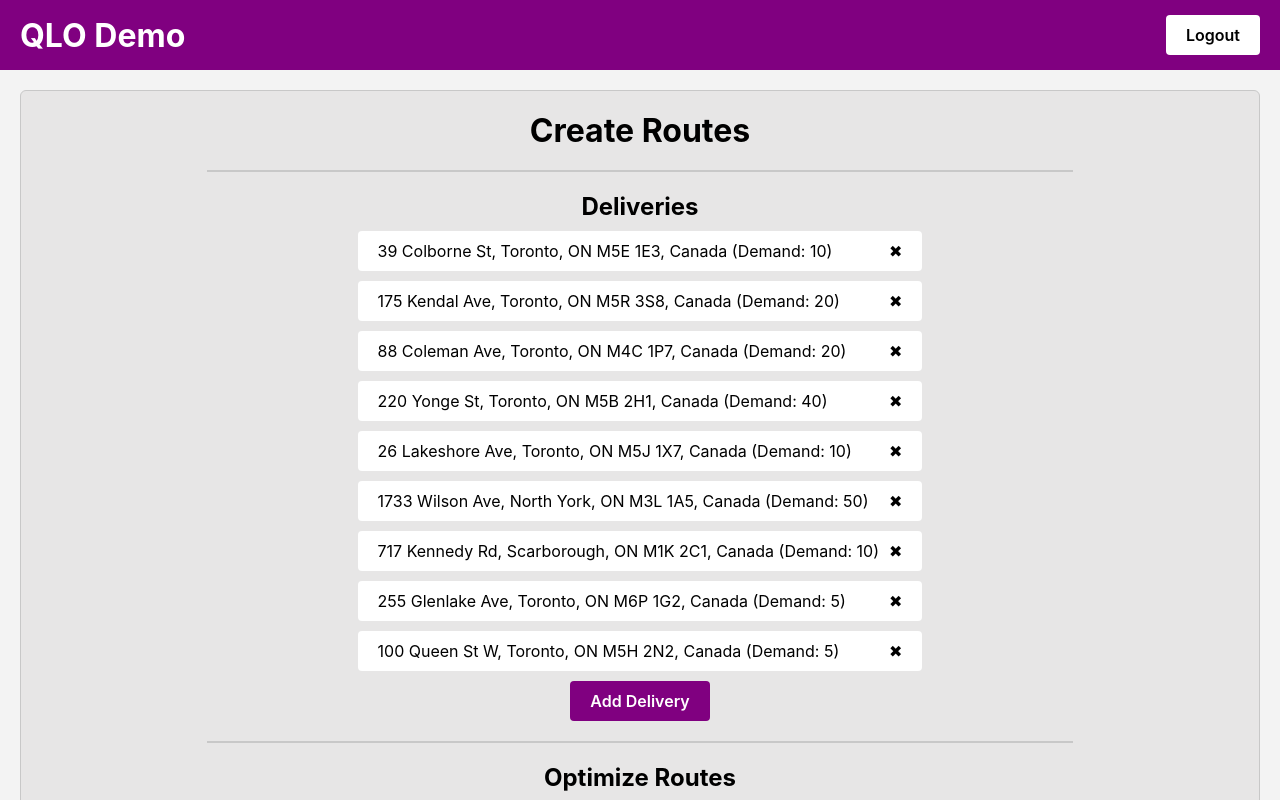
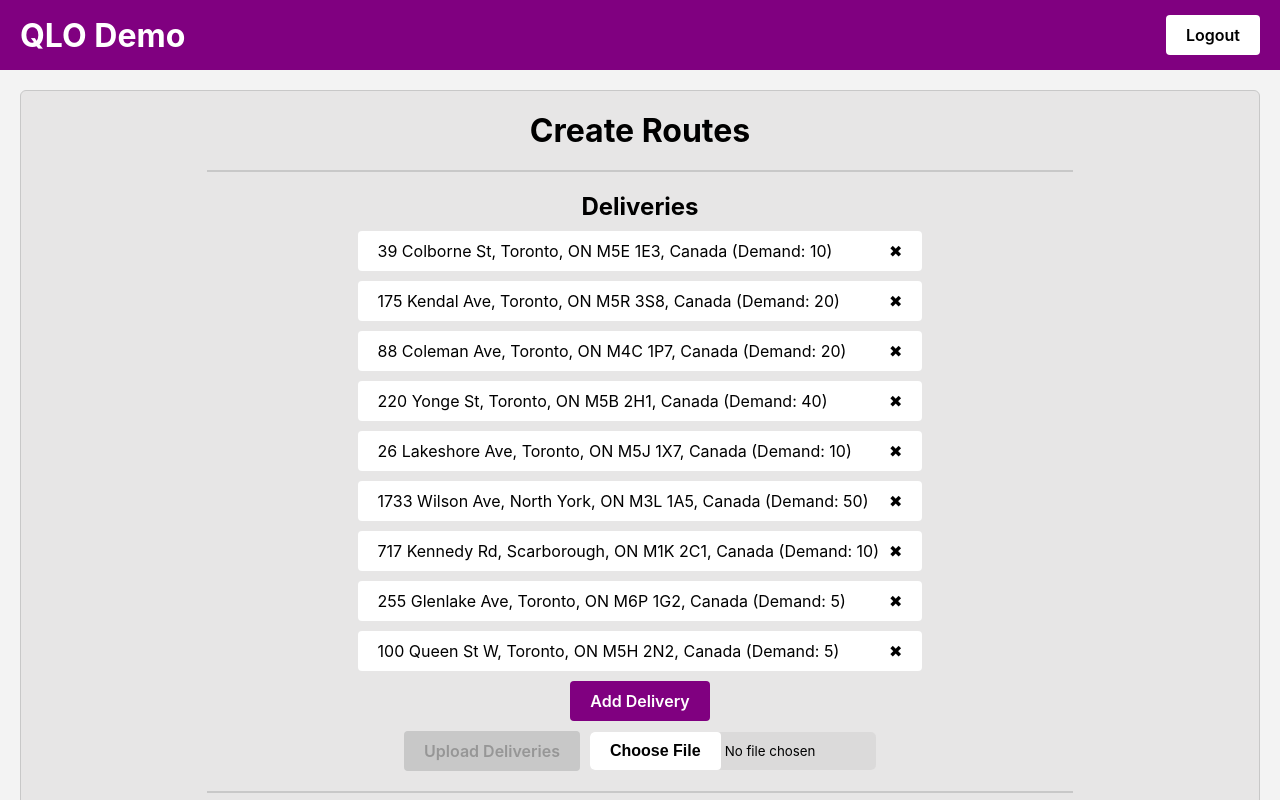
Before and after one commit to JakeNizio/QLO_Demo, a React (Vite) app in the folder client/: page /createroutes in a window 1280 px wide. Shown: the top 800 px of the page. Built offline with nearby package versions, Linux system fonts and the light colour scheme; sample sign-in values are in the browser's storage.

Commit message:
added csv function

```diff
--- a/client/package.json
+++ b/client/package.json
@@ -13,6 +13,7 @@
     "@reduxjs/toolkit": "^2.5.0",
     "@vis.gl/react-google-maps": "^1.4.2",
     "dotenv": "^16.4.7",
+    "papaparse": "^5.5.1",
     "react": "^18.3.1",
     "react-dom": "^18.3.1",
     "react-modal": "^3.16.3",
--- /dev/null
+++ b/client/src/components/CSVUpload.jsx
@@ -0,0 +1,74 @@
+import "../styles/CSVUpload.css";
+import { useState } from "react";
+import Papa from "papaparse";
+import PropTypes from "prop-types";
+
+function CSVUpload({ setDeliveries, geocodeDeliveryAddress }) {
+  const [fileSelected, setFileSelected] = useState(false);
+
+  function handleUpload(e) {
+    e.preventDefault();
+    const file = e.target.file.files[0];
+
+    if (!file) return;
+
+    if (file.type !== "text/csv") {
+      alert("File must be a CSV file");
+      return;
+    }
+
+    Papa.parse(file, {
+      header: true,
+      skipEmptyLines: true,
+      complete: async (results) => {
+        let error = [];
+
+        const rows = results.data;
+
+        for (const [index, row] of rows.entries()) {
+          try {
+            const result = await geocodeDeliveryAddress(
+              row["streetnumber"],
+              row["streetname"],
+              row["postalcode"],
+              row["city"],
+              row["province"],
+              row["demand"]
+            );
+            setDeliveries((prev) => [...prev, result]);
+          } catch (err) {
+            error.push(index);
+          }
+        }
+
+        if (error.length > 0) {
+          alert(`Unable to add lines:\n${error.join(", ")}`);
+        }
+      },
+      error: (err) => {
+        alert(err.message);
+      },
+    });
+  }
+
+  return (
+    <form className="CSVUpload-form" onSubmit={handleUpload}>
+      <button className="btn btn-primary" disabled={!fileSelected}>
+        Upload Deliveries
+      </button>
+      <input
+        type="file"
+        name="file"
+        accept=".csv"
+        onChange={() => setFileSelected(true)}
+      />
+    </form>
+  );
+}
+
+CSVUpload.propTypes = {
+  setDeliveries: PropTypes.func.isRequired,
+  geocodeDeliveryAddress: PropTypes.func.isRequired,
+};
+
+export default CSVUpload;
--- a/client/src/manager/CreateRoutes.jsx
+++ b/client/src/manager/CreateRoutes.jsx
@@ -1,6 +1,7 @@
 import "../styles/CreateRoutes.css";
 import Modal from "react-modal";
 import RouteMap from "../components/RouteMap";
+import CSVUpload from "../components/CSVUpload.jsx";
 import { useState } from "react";
 import {
   useOptimizeRoutesMutation,
@@ -82,17 +83,14 @@ function CreateRoutes() {
     setModalViewRouteIsOpen(false);
   }
 
-  // Handle adding a delivery
-  async function handleAddDelivery(e) {
-    e.preventDefault();
-
-    // Get form values
-    const streetnumber = e.target.elements.streetnumber.value.trim();
-    const streetname = e.target.elements.streetname.value.trim();
-    const postalcode = e.target.elements.postalcode.value.trim();
-    const city = e.target.elements.city.value.trim();
-    const province = e.target.elements.province.value.trim();
-
+  async function geocodeDeliveryAddress(
+    streetnumber,
+    streetname,
+    postalcode,
+    city,
+    province,
+    demand
+  ) {
     // Validation flags
     let errors = [];
 
@@ -138,8 +136,8 @@ function CreateRoutes() {
 
     // If validation errors exist, show alerts and return
     if (errors.length > 0) {
-      alert(errors.join("\n"));
-      return;
+      // alert(errors.join("\n"));
+      throw new Error("bing");
     }
 
     // Concatenate validated address
@@ -149,11 +147,38 @@ function CreateRoutes() {
     try {
       const response = await geocodeAddress({ address }); // Call the geocodeAddress mutation
       const result = response.data.results[0]; // Get the first result
-      const demand = e.target.elements.demand.value; // Get the demand value from the form
-      setDeliveries([...deliveries, { ...result, demand: demand }]); // Add the delivery to the list
+      return { ...result, demand: demand }; // Return the geocode data with the demand value
     } catch (error) {
       console.error(error);
     }
+  }
+
+  // Handle adding a delivery
+  async function handleAddDelivery(e) {
+    e.preventDefault();
+
+    // Get form values
+    const streetnumber = e.target.elements.streetnumber.value.trim();
+    const streetname = e.target.elements.streetname.value.trim();
+    const postalcode = e.target.elements.postalcode.value.trim();
+    const city = e.target.elements.city.value.trim();
+    const province = e.target.elements.province.value.trim();
+    const demand = e.target.elements.demand.value.trim();
+
+    try {
+      const result = await geocodeDeliveryAddress(
+        streetnumber,
+        streetname,
+        postalcode,
+        city,
+        province,
+        demand
+      );
+      setDeliveries([...deliveries, result]);
+    } catch (error) {
+      console.error(error);
+    }
+
     setModalAddDeliveryClose();
   }
 
@@ -208,6 +233,10 @@ function CreateRoutes() {
           <button className="btn btn-primary" onClick={setModalAddDeliveryOpen}>
             Add Delivery
           </button>
+          <CSVUpload
+            setDeliveries={setDeliveries}
+            geocodeDeliveryAddress={geocodeDeliveryAddress}
+          />
         </div>
         <hr />
         {/* Optimize Routes Section */}
--- /dev/null
+++ b/client/src/styles/CSVUpload.css
@@ -0,0 +1,31 @@
+.CSVUpload-form {
+  display: flex;
+  align-items: center;
+  justify-content: center;
+  column-gap: 10px;
+}
+
+.CSVUpload-form input {
+  background-color: rgba(0, 0, 0, 0.05);
+  border-radius: 5px;
+}
+
+.CSVUpload-form input::file-selector-text {
+  background-color: red;
+}
+
+.CSVUpload-form input::file-selector-button {
+  padding: 10px 20px;
+  border: none;
+  border-radius: 4px;
+  cursor: pointer;
+  font-size: 16px;
+  font-weight: 600;
+  background-color: white;
+  color: black;
+  transition: all 0.2s ease-in-out;
+}
+
+.CSVUpload-form input::file-selector-button:hover {
+  background-color: rgb(216, 216, 216);
+}
--- a/client/src/styles/Page.css
+++ b/client/src/styles/Page.css
@@ -43,6 +43,13 @@
   font-size: 16px;
   font-weight: 600;
   transition: all 0.2s ease-in-out;
+}
+
+.btn:disabled,
+.btn:disabled:hover {
+  background-color: rgb(200, 200, 200);
+  color: rgb(150, 150, 150);
+  cursor: not-allowed;
 }
 
 .btn-primary {
```
Also changed, not shown: client/src/components/test.csv (added), 1 other file (tests, documents, lock files or other folders).
